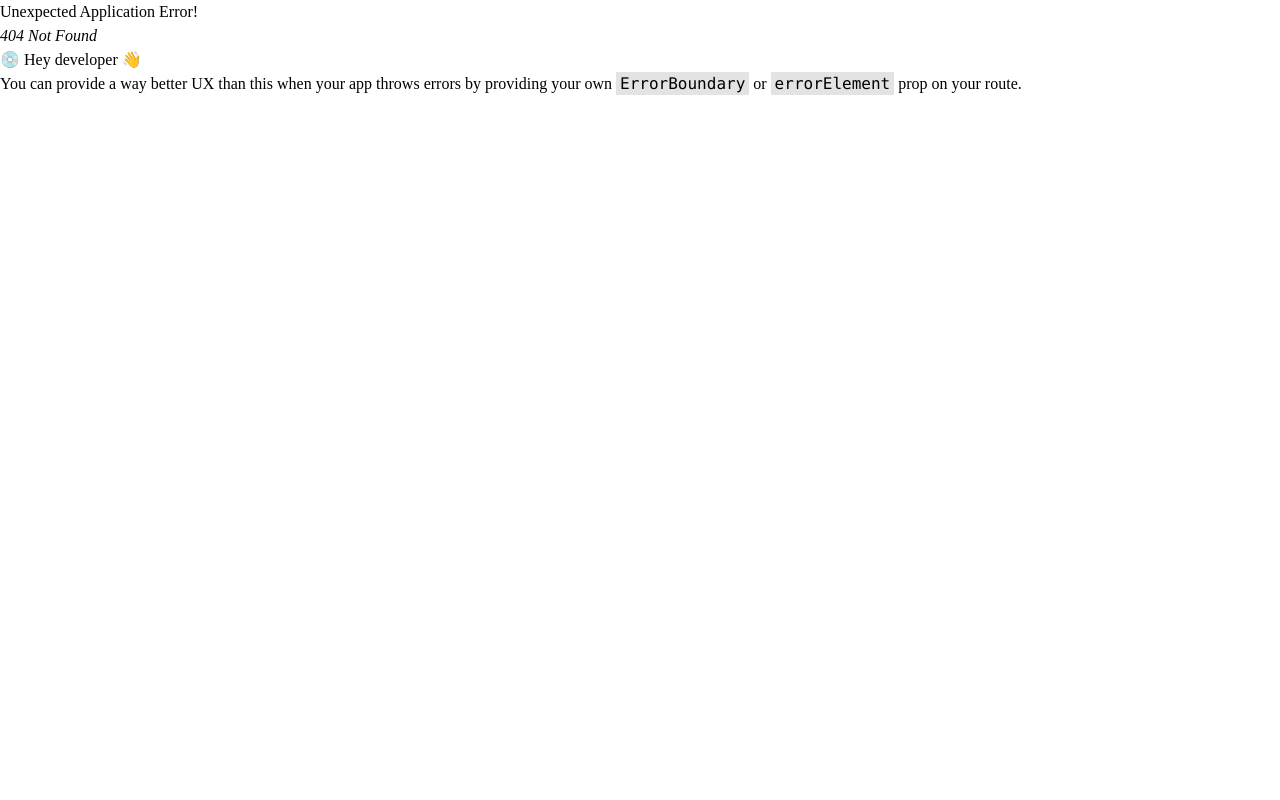
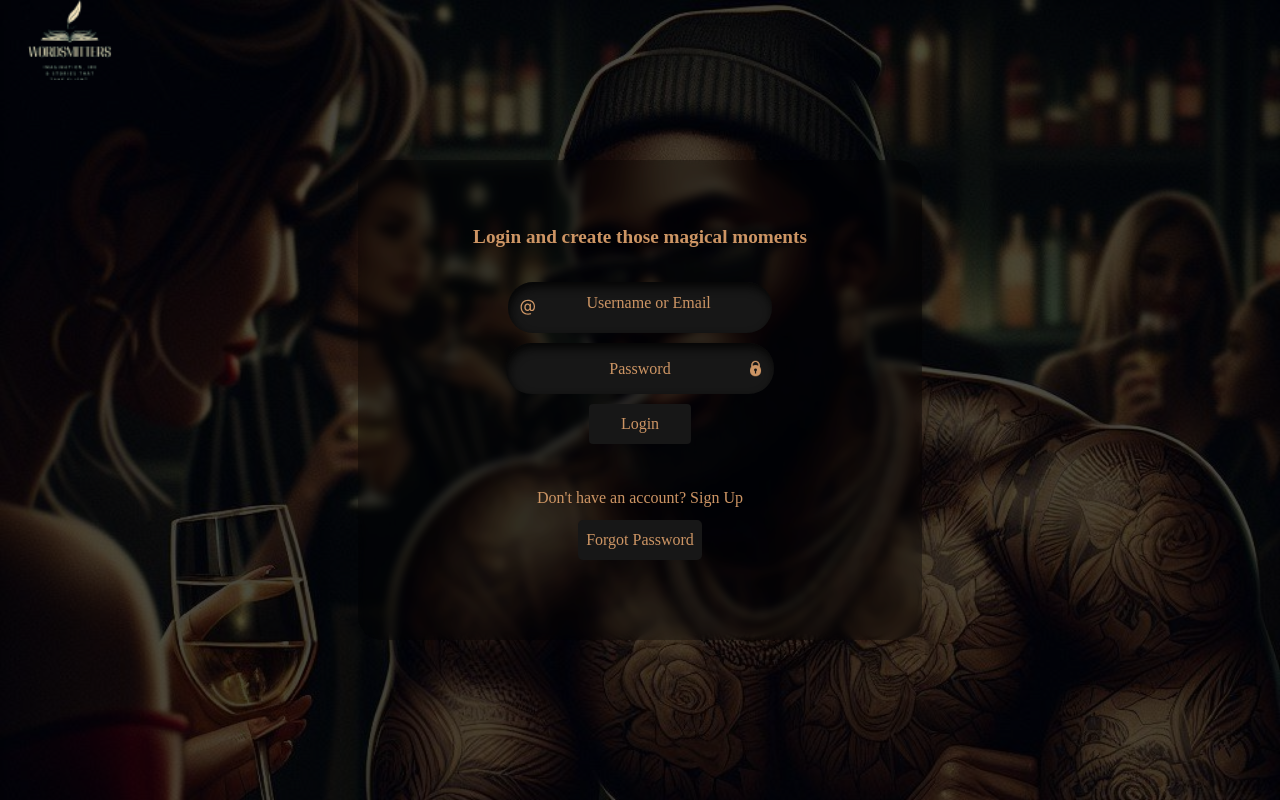
Before and after one commit to Munyia/WordSmitters, a React (Vite) app in the folder client/: page /loginwriter in a window 1280 px wide. Before the commit this address had no page. Built offline with nearby package versions, Linux system fonts and the light colour scheme; a web font is replaced by a local one.

Commit message:
making changes

```diff
--- a/client/src/App.jsx
+++ b/client/src/App.jsx
@@ -30,6 +30,7 @@ import api from "./utils/api";
 import TextAreaWithParagraphs from "./pages/TextArea";
 import TextArea from "./pages/TextArea";
 import TopMe from "./pages/TopMe";
+import LoginWriter from "./pages/LoginWriter";
 
 
 
@@ -134,6 +135,10 @@ function App() {
       element: <Login />,
     },
     {
+      path: "/loginwriter",
+      element: <LoginWriter />,
+    },
+    {
       path: "/updateprofile",
       element: <UpdateProfile />,
     },
--- /dev/null
+++ b/client/src/pages/LoginWriter.jsx
@@ -0,0 +1,124 @@
+import React from 'react'
+import "./login.css"
+import { tb, llogo, lock, eye } from '../assets'
+import { Link, useNavigate } from 'react-router-dom'
+import { useState } from 'react'
+import Loader from '../components/Loader'
+import api from '../utils/api'
+
+const LoginWriter = () => {
+  document.title= "Login"
+  const [password, setPassword] = useState("")
+  const [credentials, setCredentials] = useState("")
+  const [loading, setLoading] = useState(false)
+  const [showPassword, setShowPassword] = useState(false);
+  const Navigate = useNavigate()
+  const togglePasswordVisibility = () => {
+    setShowPassword(!showPassword);
+  };
+  const [isFocused, setIsFocused] = useState(false);
+  const [isPasswordFocused, setIsPasswordFocused] = useState(false);
+
+  const handleFocus = () => {
+    setIsFocused(true);
+  };
+
+  const handleBlur = () => {
+    if (!credentials) {
+      setIsFocused(false);
+    }
+  };
+
+  const handlePasswordFocus = () => {
+    setIsPasswordFocused(true);
+  };
+
+  const handlePasswordBlur = () => {
+    if (!password) {
+      setIsPasswordFocused(false);
+    }
+  };
+
+  const handleSubmit = async (e) => {
+    e.preventDefault()
+    setLoading(true);
+    try {
+      const response = await api.post("api/users/login", {
+        credentials: credentials,
+        password: password
+      },{withCredentials: true});
+      console.log(response);
+      setLoading(false);
+      Navigate('/');
+    } catch(error) {
+      console.log(error);
+      setLoading(false);
+      // setErrors(error.response.data); // You need to define setErrors state variable
+    }
+  };
+
+  return (
+    <div className='w-full placeholder:text-[#CD9564] bg-[rgba(10,32,8,0.9)] h-[100vh] overflow-hidden' id='Login'>
+      <img src={tb} className='w-full justify-center text-center align-middle' alt="" />
+      <div className='absolute w-full h-full bg-[rgba(0,0,0,0.7)] flex justify-center items-center top-0 '>
+        <Link to={'/'}><img src={llogo} className='h-[10vh] absolute top-0 left-0' alt="" /></Link>
+        <form onSubmit={handleSubmit} className="form backdrop-blur-sm bg-[rgba(0,0,0,0.3)] ">
+          <h1 id="heading" className='text-2xl font-bold text-[#CD9564] '>Login and create those magical moments</h1>
+          <div className="field">
+            <svg className="input-icon" xmlns="http://www.w3.org/2000/svg" width="16" height="16" fill="currentColor" viewBox="0 0 16 16">
+              <path d="M13.106 7.222c0-2.967-2.249-5.032-5.482-5.032-3.35 0-5.646 2.318-5.646 5.702 0 3.493 2.235 5.708 5.762 5.708.862 0 1.689-.123 2.304-.335v-.862c-.43.199-1.354.328-2.29.328-2.926 0-4.813-1.88-4.813-4.798 0-2.844 1.921-4.881 4.594-4.881 2.735 0 4.608 1.688 4.608 4.156 0 1.682-.554 2.769-1.416 2.769-.492 0-.772-.28-.772-.76V5.206H8.923v.834h-.11c-.266-.595-.881-.964-1.6-.964-1.4 0-2.378 1.162-2.378 2.823 0 1.737.957 2.906 2.379 2.906.8 0 1.415-.39 1.709-1.087h.11c.081.67.703 1.148 1.503 1.148 1.572 0 2.57-1.415 2.57-3.643zm-7.177.704c0-1.197.54-1.907 1.456-1.907.93 0 1.524.738 1.524 1.907S8.308 9.84 7.371 9.84c-.895 0-1.442-.725-1.442-1.914z"></path>
+            </svg>
+            <div className="input-wrapper relative">
+              <input
+                autoComplete="off"
+                placeholder=""
+                id='credentials'
+                value={credentials}
+                onChange={(e)=>setCredentials(e.target.value)}
+                className={`input-field placeholder:text-[#CD9564] w-full border-b border-gray-500 focus:border-black outline-none py-1 px-2 ${isFocused ? 'border-t-2 border-black' : ''}`}
+                onFocus={handleFocus}
+                onBlur={handleBlur}
+                type="text"
+              />
+              <label htmlFor="credentials"
+                className={`absolute left-10 ${isFocused || credentials ? 'text-white' : 'text-pry'} transition-all duration-300 ${isFocused ? '-translate-y-5 text-sm' : 'translate-y-0 text-base'} absolute`}
+              >
+                Username or Email
+              </label>
+            </div>
+          </div>
+          <div>
+            <div className="field">
+              <input
+                value={password}
+                onChange={(e) => setPassword(e.target.value)}
+                className="input-field placeholder:text-[#CD9564]  w-full border-b border-gray-500 focus:border-black outline-none py-1 px-2 ${isFocused ? 'border-t-2 border-black"
+                type={showPassword ? 'text' : 'password'} // Show password if showPassword is true, otherwise hide it
+                onFocus={handlePasswordFocus}
+                onBlur={handlePasswordBlur}
+                id="password"
+              />
+              <img
+                src={showPassword ? eye : lock} // Display different images based on the showPassword state
+                alt="Password toggle"
+                onClick={togglePasswordVisibility}
+                className="password-toggle-icon w-[7%]"
+              />
+              <label  htmlFor="password"
+                className={`absolute left-21 px-2 ${isPasswordFocused || password ? 'text-white' : 'text-pry'} transition-all duration-300 ${isPasswordFocused ? '-translate-y-5 text-sm' : 'translate-y-0 text-base'} absolute`}
+              >
+                Password
+              </label>
+            </div>
+          </div>
+          <button type='submit' disabled={loading} className="mb-[2em] text-pry bg-[#171717] rounded border-none hover:text-white hover:bg-pry p-[0.5rem] transition-all ease-in-out duration-500">&nbsp;&nbsp;&nbsp;&nbsp;&nbsp;&nbsp;Login&nbsp;&nbsp;&nbsp;&nbsp;&nbsp;&nbsp;</button>
+          <p to={"/signup"} className="group text-pry ">Don't have an account? <Link to={'/signup'} className=' group-hover:underline'> Sign Up </Link></p>
+          <Link className="button3">Forgot Password</Link>
+          {loading && <div className='absolute bottom-0 left-0 w-full flex justify-center'><Loader /></div>}
+        </form>
+      </div>
+    </div>
+  );
+};
+
+export default LoginWriter;
--- a/client/src/pages/SignupWriters.jsx
+++ b/client/src/pages/SignupWriters.jsx
@@ -174,7 +174,8 @@ const SignupWriters = () => {
           <img src={llogo} className="h-[10vh] absolute z-50 top-0 left-0" alt="" />
         </Link>
         <form onSubmit={handleSubmit} className="flex text-center transition ease-in-out duration-300 hover:scale-105 hover:border border-pry flex-col gap-3 rounded-3xl pb-[0.4em] justify-center items-center p-4 sm:px-10 overflow-clip backdrop-blur-sm bg-[rgba(0,0,0,0.3)] h-full sm:h-auto">
-          <h1 id="heading" className="text-2xl font-bold mb[-60] text-[#CD9564]"> Writer's Sign Up</h1>
+          <h1 id="heading" className="text-2xl font-bold mb[-60] text-[#CD9564]"> Want to unleash your writing skills then</h1>
+          <h1 id="heading" className="text-2xl font-bold mb[-60] text-[#CD9564]"> Sign Up</h1>
           <div className="w-full flex gap-4 flex-col">
             <div className=" flex gap-2 sm:gap-10 sm:flex-row flex-col">
             <div className="field w-full">
@@ -304,7 +305,7 @@ const SignupWriters = () => {
 
           <p to={"/signup"} className="group text-pry ">
             Already have an account?{" "}
-            <Link to={"/login"} className=" group-hover:underline">
+            <Link to={"/loginwriter"} className=" group-hover:underline">
               Login
             </Link>
           </p>
```
